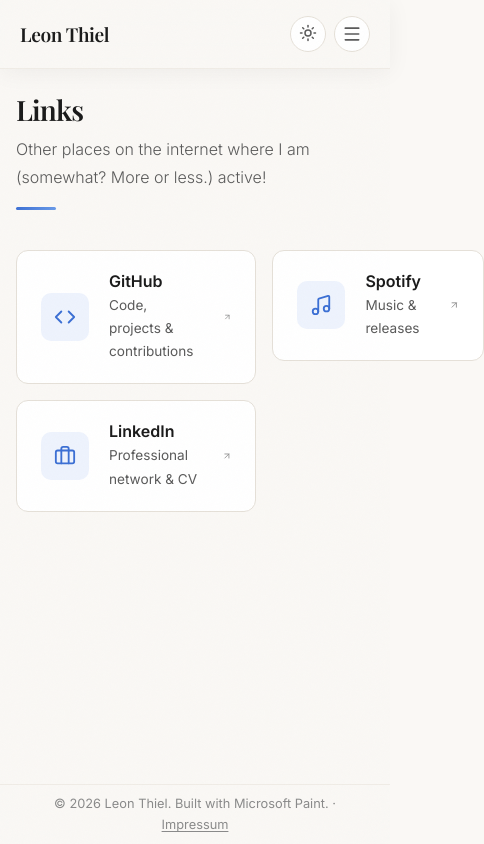
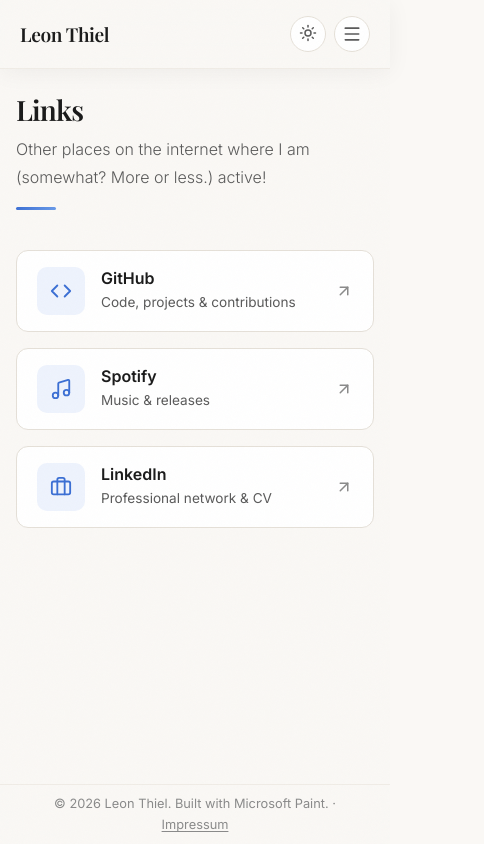
Before and after one commit to leonhenrik/leonhenrik.github.io, a React (Vite) app: page /links in a window 390 px wide. Shown: the whole page, 484 px wide, since content can reach past the window. Built offline with nearby package versions, Linux system fonts and the light colour scheme; a web font is replaced by a local one.

Commit message:
links page

```diff
--- a/src/styles/pages.css
+++ b/src/styles/pages.css
@@ -923,6 +923,15 @@
     flex-direction: column;
     gap: 0.75rem;
   }
+
+  .links-grid {
+    grid-template-columns: 1fr;
+  }
+
+  .link-card {
+    padding: 1rem 1.25rem;
+    gap: 1rem;
+  }
 }
 
 .home {
```
